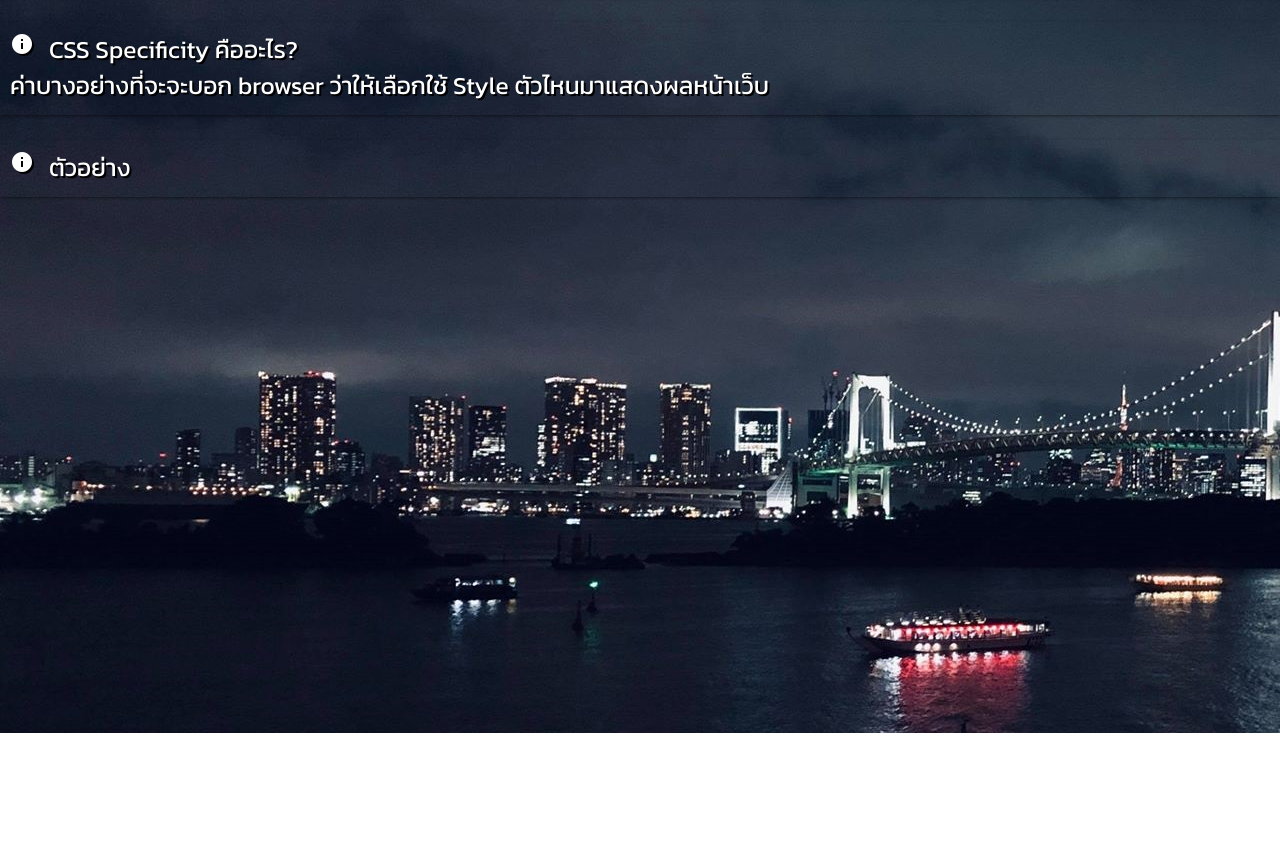
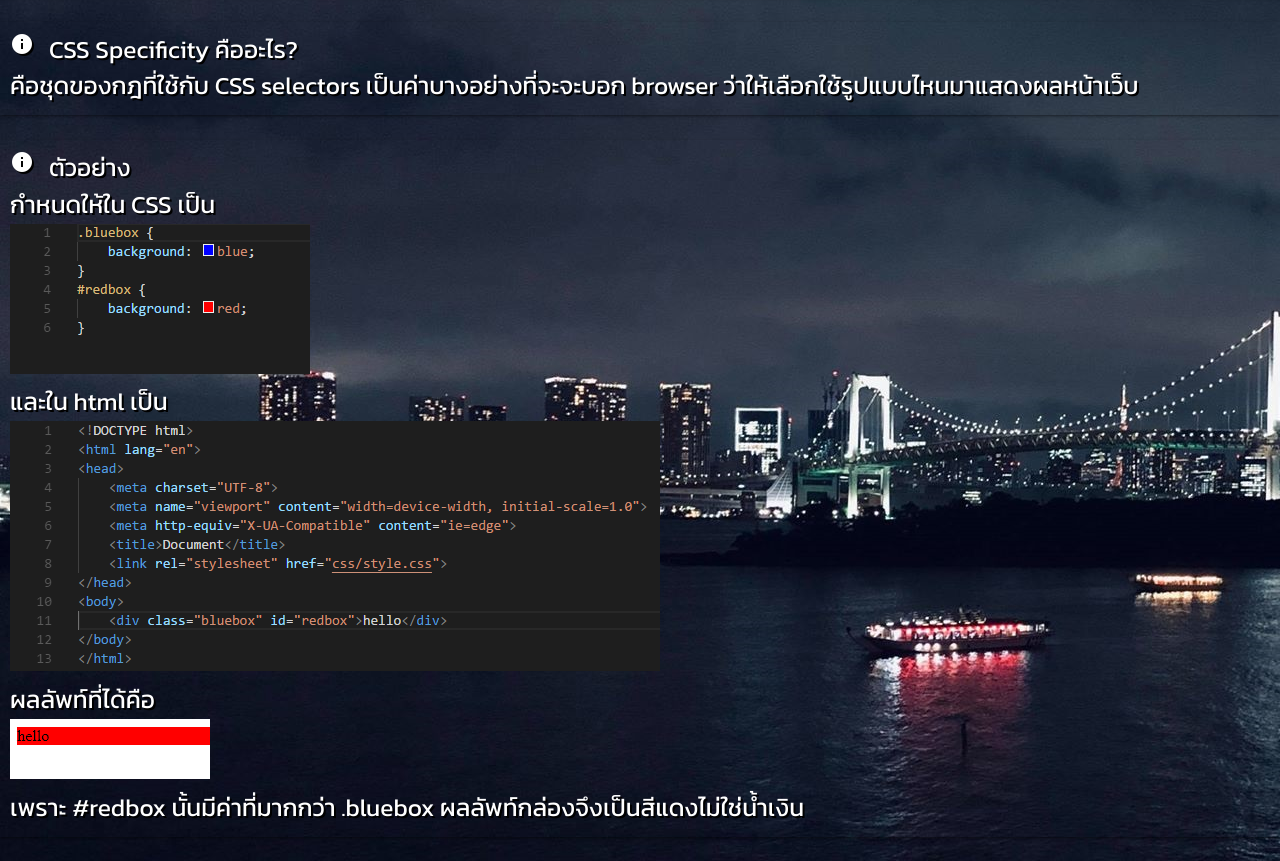
Before and after one commit to bokungza/bokungza.github.io, a plain HTML site: page css.html in a window 1280 px wide. Shown: the part 67-928 px from the top of the page. Before the commit the page ends 800 px from the top, so only its background shows below. Drawn offline with nearby package versions, Linux system fonts and the light colour scheme.

Commit message:
third commit

```diff
--- a/css.html
+++ b/css.html
@@ -10,7 +10,7 @@
     <link href="https://fonts.googleapis.com/icon?family=Material+Icons" rel="stylesheet">
     <link rel="stylesheet" href="css/style.css">
 </head>
-<body background="image/odaiba.jpg">
+<body class="background" background="image/odaiba.jpg">
 
         <nav>
             <div class="nav-wrapper blue-grey darken-3">
@@ -21,10 +21,18 @@
             </div>
         </nav>
         <div class="col s12 m2 offset-m2 l6 offset-l3">
-            <p class="z-depth-1 cssstudy"><i class="left material-icons md-48">info</i>CSS Specificity คืออะไร?<br>ค่าบางอย่างที่จะจะบอก browser ว่าให้เลือกใช้ Style ตัวไหนมาแสดงผลหน้าเว็บ</p>
+            <p class="z-depth-1 cssstudy"><i class="left material-icons md-48">info</i>CSS Specificity คืออะไร?<br>คือชุดของกฎที่ใช้กับ CSS selectors เป็นค่าบางอย่างที่จะจะบอก browser ว่าให้เลือกใช้รูปแบบไหนมาแสดงผลหน้าเว็บ</p>
         </div>
         <div class="col s12 m2 offset-m2 l6 offset-l3">
-            <p class="z-depth-1 cssstudy"><i class="left material-icons md-48">info</i>ตัวอย่าง<br></p>
+            <p class="z-depth-1 cssstudy"><i class="left material-icons md-48">info</i>ตัวอย่าง
+                <br>กำหนดให้ใน CSS เป็น
+                <br><img src="image/cssimage/css01.png">
+                <br>และใน html เป็น
+                <br><img src="image/cssimage/css02.png">
+                <br>ผลลัพท์ที่ได้คือ
+                <br><img src="image/cssimage/css03.png">
+                <br>เพราะ #redbox นั้นมีค่าที่มากกว่า .bluebox ผลลัพท์กล่องจึงเป็นสีแดงไม่ใช่น้ำเงิน
+            </p>
         </div>
 </body>
 </html>
--- a/css/style.css
+++ b/css/style.css
@@ -57,3 +57,6 @@
     font-family: 'Kanit', sans-serif;
     padding: 10px;
 }
+.background {
+    background-attachment: fixed;
+}
```
Also changed, not shown: index.html (+1 -1 lines), image/cssimage/css01.png (added), image/cssimage/css02.png (added), image/cssimage/css03.png (added).
